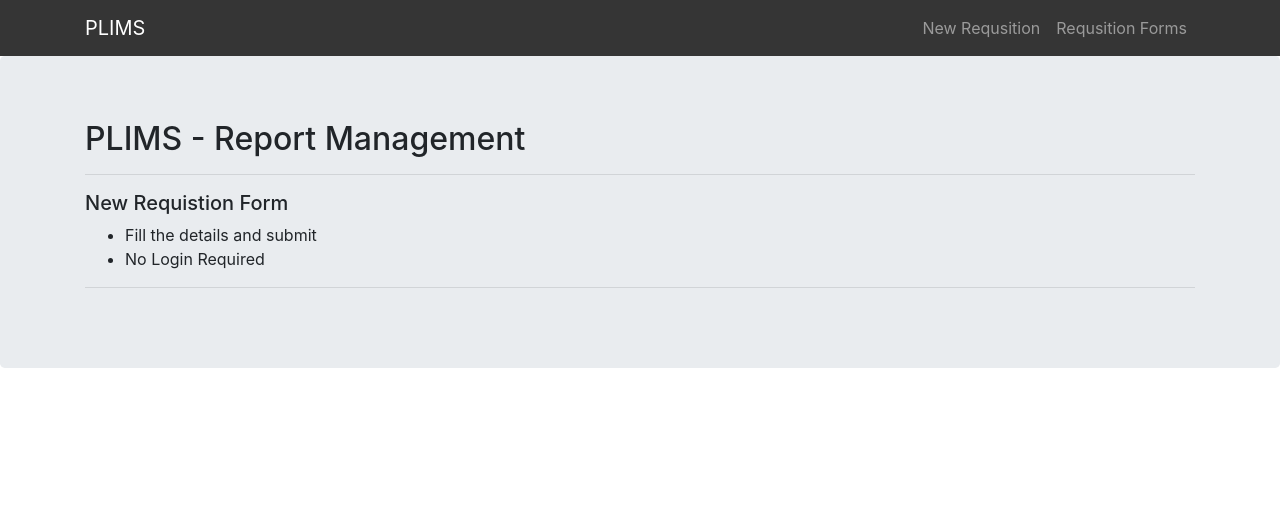
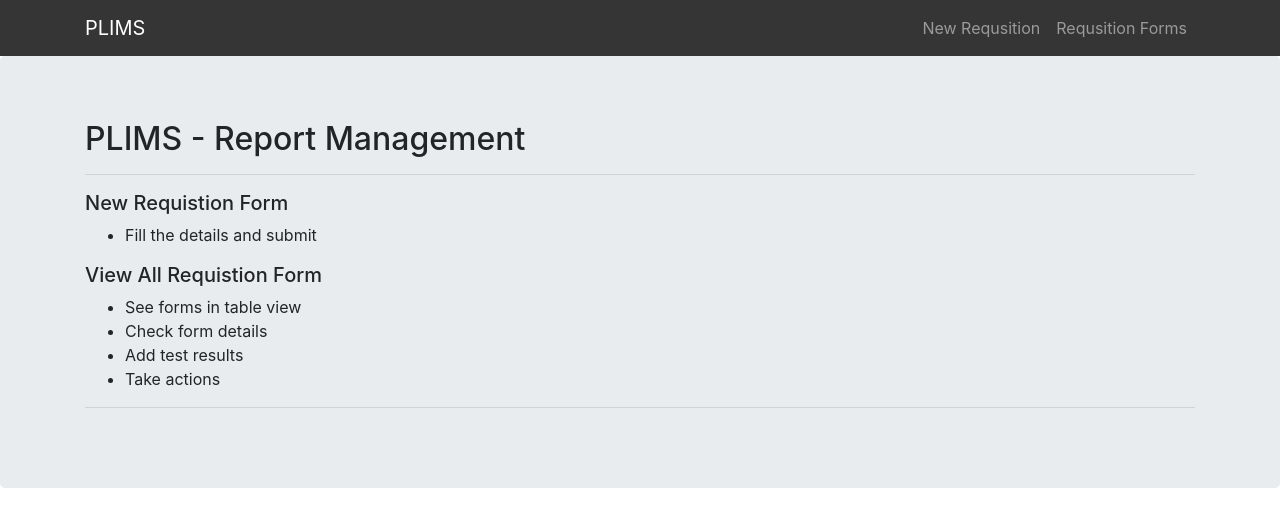
Before and after one commit to Aru-Ku/plims-report-management, a React (Create React App) app: page / in a window 1280 px wide. Shown: the top 526 px of the page. Built offline with nearby package versions, Linux system fonts and the light colour scheme; no server answers.

Commit message:
ADD Requisition Table

```diff
--- a/package.json
+++ b/package.json
@@ -7,6 +7,7 @@
 		"date-fns": "^2.16.1",
 		"firebase": "^7.19.1",
 		"react": "^16.13.1",
+		"react-bootstrap-table-next": "^4.0.3",
 		"react-dom": "^16.13.1",
 		"react-router-dom": "^5.2.0",
 		"react-scripts": "3.4.3"
--- a/src/components/LandingPage.jsx
+++ b/src/components/LandingPage.jsx
@@ -10,7 +10,15 @@ const LandingPage = () => {
 					<h5>New Requistion Form</h5>
 					<ul>
 						<li>Fill the details and submit</li>
-						<li>No Login Required</li>
+					</ul>
+				</div>
+				<div>
+					<h5>View All Requistion Form</h5>
+					<ul>
+						<li>See forms in table view</li>
+						<li>Check form details</li>
+						<li>Add test results</li>
+						<li>Take actions</li>
 					</ul>
 				</div>
 				<hr />
--- a/src/components/Requisitions.jsx
+++ b/src/components/Requisitions.jsx
@@ -1,10 +1,35 @@
 import React, { useEffect, useState, useCallback } from "react";
 import { formCollection } from "../utils/firebase";
 import { format } from "date-fns";
+import BootstrapTable from "react-bootstrap-table-next";
+import "react-bootstrap-table-next/dist/react-bootstrap-table2.min.css";
 
 export default function Requisitions() {
 	const [formsData, setFormsData] = useState([]);
 	const [loading, setLoading] = useState(true);
+
+	const columns = [
+		{
+			dataField: "id",
+			text: "Form ID",
+		},
+		{
+			dataField: "submittedTime",
+			text: "Submitted Time",
+		},
+		{
+			dataField: "status",
+			text: "Status",
+		},
+		{
+			dataField: "physician",
+			text: "Physician",
+		},
+		{
+			dataField: "reviewedBy",
+			text: "Reviewed By",
+		},
+	];
 
 	const fetchFormIds = useCallback(async () => {
 		await formCollection.get().then((snap) => {
@@ -29,7 +54,5 @@ export default function Requisitions() {
 		setLoading(false);
 	}, [fetchFormIds, setLoading]);
 
-	console.log(formsData);
-
-	return <div>{!loading && "ak"}</div>;
+	return <div className='container'>{!loading && <BootstrapTable keyField='id' data={formsData} columns={columns} />}</div>;
 }
```
Also changed, not shown: 1 other file (tests, documents, lock files or other folders).
